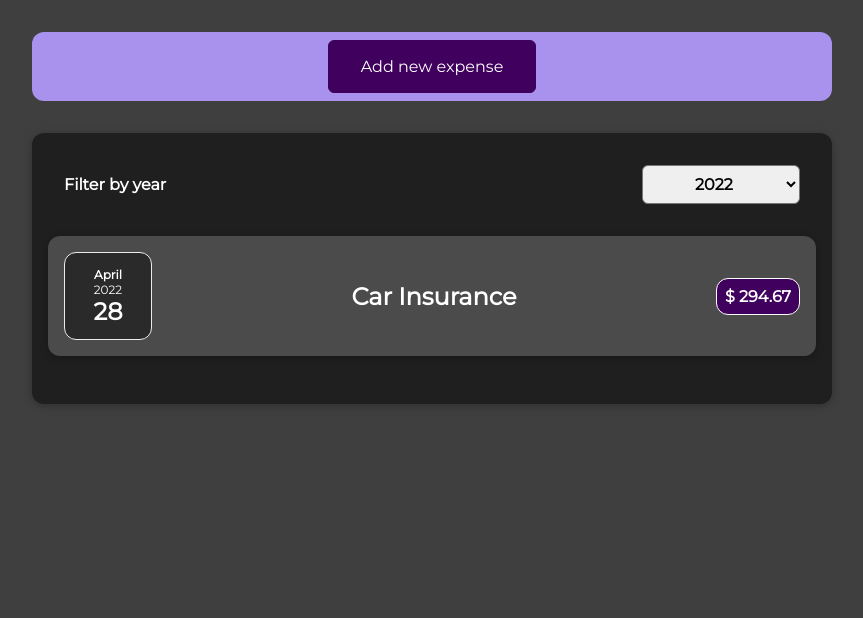
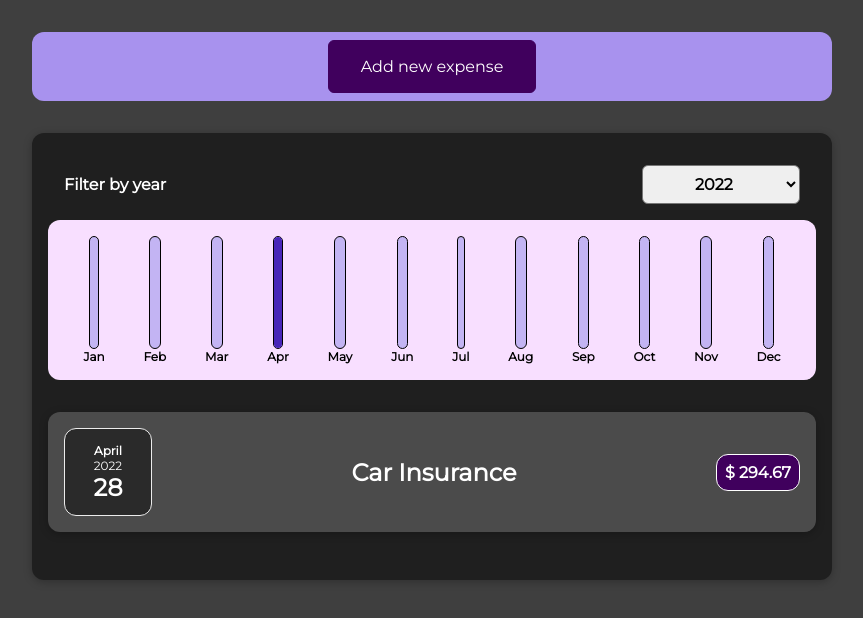
Before and after one commit to Anonymous-098/ExpenseTracker, a React (Create React App) app: page / in a window 1280 px wide. Shown: the top 618 px of the page, without its empty margins (208-1071 px from the left). Built offline with nearby package versions, Linux system fonts and the light colour scheme.

Commit message:
Completed Expense Tracker(with bar chart)

```diff
--- /dev/null
+++ b/src/components/Chart/Chart.css
@@ -0,0 +1,10 @@
+.chart{
+    background-color: #f8dfff;
+    border-radius: 12px;
+    padding: 1rem;
+    height: 10rem;
+    display: flex;
+    /* align-items: center; */
+    justify-content: space-around;
+    text-align: center;
+}
--- /dev/null
+++ b/src/components/Chart/Chart.js
@@ -0,0 +1,23 @@
+import React from "react";
+import "./Chart.css";
+import ChartBar from "./ChartBar";
+
+const Chart = (props) => {
+  const amountValues = props.dataPoints.map((dataPoint) => dataPoint.value);
+  const maximumVal = Math.max(...amountValues);
+
+  return (
+    <div className="chart">
+      {props.dataPoints.map((dataPoint) => (
+        <ChartBar
+          key={dataPoint.label}
+          value={dataPoint.value}
+          maxValue={maximumVal}
+          label={dataPoint.label}
+        />
+      ))}
+    </div>
+  );
+};
+
+export default Chart;
--- /dev/null
+++ b/src/components/Chart/ChartBar.css
@@ -0,0 +1,31 @@
+.chart-bar{
+    height: 100%;
+    display: flex;
+    flex-direction: column;
+    align-items: center;
+}
+
+.chart-bar__inner{
+    height: 100%;
+    width: 50%;
+    border: 1px solid black;
+    border-radius: 12px;
+    background-color: #c3b4f3;
+    display: flex;
+    justify-content: flex-end;
+    flex-direction: column;
+    overflow: hidden;
+}
+
+.chart-bar__fill{
+    background-color: #4826b9;
+    height: 100%;
+    width: 100%;
+    transition: all 0.3s ease-out;
+}
+
+.chart-bar__label{
+    font-size: 0.75rem;
+    font-weight: bold;
+    text-align: center;
+}
--- /dev/null
+++ b/src/components/Chart/ChartBar.js
@@ -0,0 +1,23 @@
+import React from "react";
+import "./ChartBar.css";
+
+const ChartBar = (props) => {
+
+  let barFillHeight = '0%';
+
+  if(props.maxValue>0)
+  {
+    barFillHeight = Math.round((props.value/props.maxValue)*100) + '%';
+  }
+
+  return (
+    <div className="chart-bar">
+      <div className="chart-bar__inner">
+        <div className="chart-bar__fill" style={{height:barFillHeight}}></div>
+      </div>
+      <div className="chart-bar__label">{props.label}</div>
+    </div>
+  );
+};
+
+export default ChartBar;
--- a/src/components/Expenses/ExpenseItem.js
+++ b/src/components/Expenses/ExpenseItem.js
@@ -1,4 +1,4 @@
-import React, { useState } from "react";
+import React from "react";
 import "./ExpenseItem.css";
 import ExpenseDate from "./ExpenseDate";
 import Card from "../UI/Card";
--- a/src/components/Expenses/Expenses.js
+++ b/src/components/Expenses/Expenses.js
@@ -1,9 +1,9 @@
 import React, { useState } from "react";
-import ExpenseItem from "./ExpenseItem";
 import Card from "../UI/Card";
 import "./Expenses.css";
 import ExpenseFilter from "./ExpenseFilter";
 import ExpensesList from "./ExpensesList";
+import ExpensesChart from "./ExpensesChart";
 
 const Expenses = (props) => {
   const [filteredYear, setFilteredYear] = useState("2022");
@@ -20,6 +20,7 @@
     <div>
       <Card className="expenses">
         <ExpenseFilter onChangeYear={getFilteredYear} selected={filteredYear} />
+        <ExpensesChart expenses={filteredExpenses}/>
         <ExpensesList expenses={filteredExpenses} />
       </Card>
     </div>
--- /dev/null
+++ b/src/components/Expenses/ExpensesChart.js
@@ -0,0 +1,31 @@
+import React from "react";
+import Chart from "../Chart/Chart";
+
+const ExpensesChart = (props) =>{
+
+    const chartDataPoints = [
+        {label:'Jan',value:0},
+        {label:'Feb',value:0},
+        {label:'Mar',value:0},
+        {label:'Apr',value:0},
+        {label:'May',value:0},
+        {label:'Jun',value:0},
+        {label:'Jul',value:0},
+        {label:'Aug',value:0},
+        {label:'Sep',value:0},
+        {label:'Oct',value:0},
+        {label:'Nov',value:0},
+        {label:'Dec',value:0},
+    ]
+
+    props.expenses.map((expense)=>{
+        return chartDataPoints[expense.date.getMonth()].value += expense.amount;
+    })
+
+    return(
+        <Chart dataPoints={chartDataPoints}/>
+    )
+
+}
+
+export default ExpensesChart;
--- a/src/components/Expenses/ExpensesList.js
+++ b/src/components/Expenses/ExpensesList.js
@@ -3,8 +3,6 @@
 import './ExpensesList.css';
 
 const ExpensesList = (props) => {
-  let expenseContent = <p>No Expenses Found</p>;
-
   if (props.expenses.length === 0) {
     return(
         <h2 className="no-expense-style">No expenses found</h2>
```
